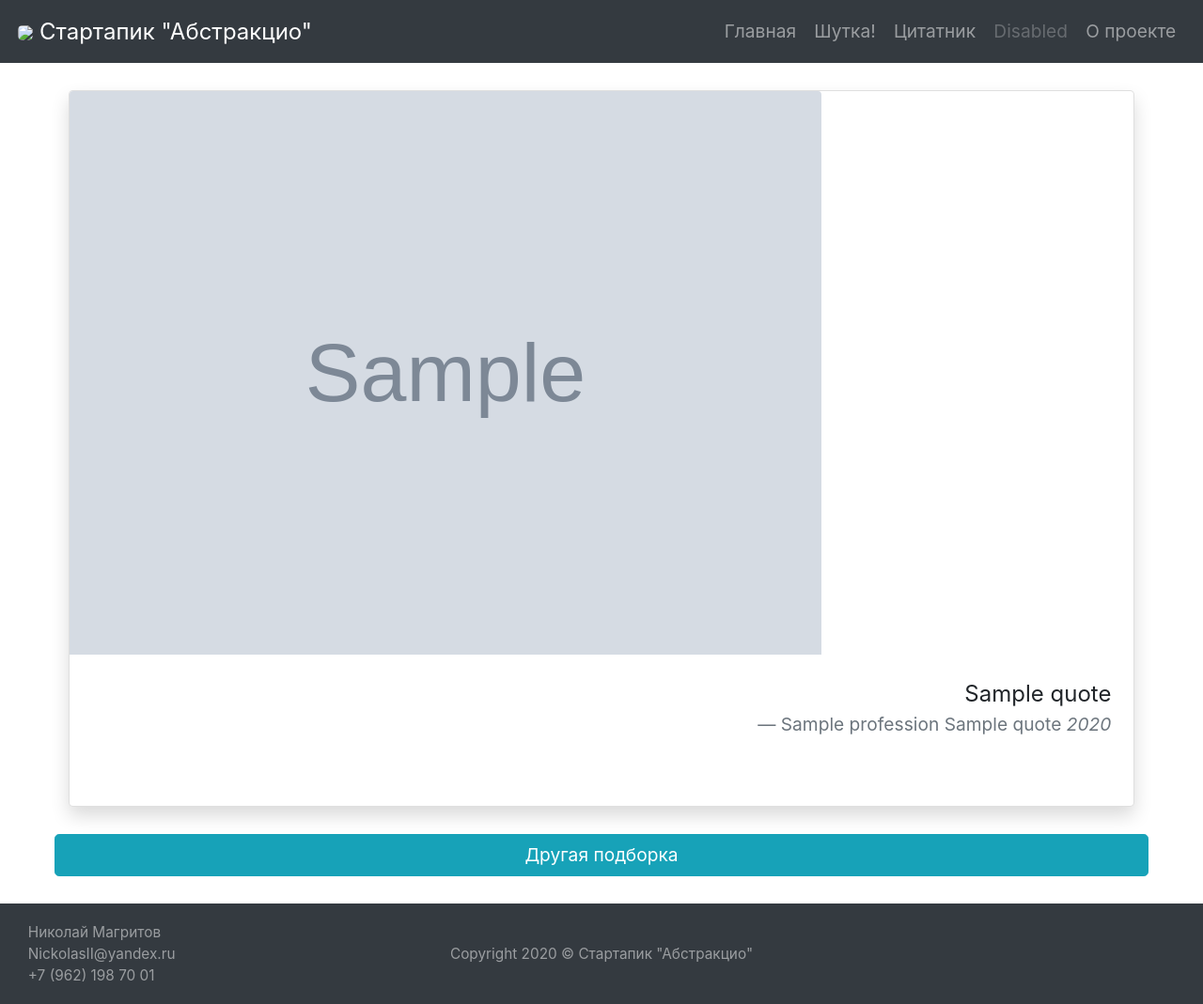
After one commit to Nickolasll/django_abstract, a Django app: template frontend/templates/quote.html in a window 1280 px wide. The commit adds this page. Shown: the whole page at 94% size. Run offline with Django 3.2, Linux system fonts and the light colour scheme; the template is opened without the code that fills it: most values are stand-ins (such as "Sample title", 1, 10 or a date in 2020); grey boxes marked "Sample" are stand-in pictures; some libraries are stand-ins or nearby versions.

Commit message:
quote book

```diff
--- a/frontend/templates/base/navbar.html
+++ b/frontend/templates/base/navbar.html
@@ -15,6 +15,9 @@
             <li class="nav-item {% if nbar == 'joke' %}active{% endif %}">
                 <a class="nav-link" href="joke">Шутка!</a>
             </li>
+            <li class="nav-item {% if nbar == 'quote' %}active{% endif %}">
+                <a class="nav-link" href="quote">Цитатник</a>
+            </li>
             <li class="nav-item">
                 <a class="nav-link disabled" href="#">Disabled</a>
             </li>
--- /dev/null
+++ b/frontend/templates/quote.html
@@ -0,0 +1,28 @@
+{% extends 'base/base_template.html' %}
+{% block title %}Цитата{% endblock %}
+{% load static %}
+
+{% block 'body' %}
+    <div class="card-group my-4">
+{#    <script type="text/javascript" src={% static "joke.js" %}></script>#}
+    {% for quote in quotes %}
+        <div class="col">
+
+    <div class="card shadow align-self-center h-100 mb-4" id="quote">
+        <img class="card-img-top" src={% static quote.picture %} style="max-width: 800px;">
+        <div class="card-body ml-auto" style="max-width: 800px; height: 100%">
+                <blockquote class="blockquote text-right">
+                    <p class="mb-0">{{ quote.quote }}</p>
+                    <footer class="blockquote-footer">{{ quote.profession }} {{ quote.name }} <cite title="Source Title">{{ quote.year }}</cite></footer>
+                </blockquote>
+        </div>
+    </div>
+        </div>
+    {% endfor %}
+
+    </div>
+{#    {% csrf_token %}#}
+    <button type="button" class="btn btn-info mb-4" id="refresh"
+            style="box-shadow: none !important; outline: 0px !important;">Другая подборка</button>
+    <i class="icon-remove-sign"></i>
+{% endblock %}
--- a/frontend/urls.py
+++ b/frontend/urls.py
@@ -1,11 +1,12 @@
 from django.conf.urls import url
 from django.urls import path
 
-from frontend.views import HomeView, AboutView, JokeView
+from frontend.views import HomeView, AboutView, JokeView, QuoteView
 
 urlpatterns = [
     url(r"^$", HomeView.as_view()),
     url(r"about", AboutView.as_view()),
     url(r"joke", JokeView.as_view()),
     path(r"joke", JokeView.as_view(), name='add_joke'),
+    url(r"quote", QuoteView.as_view()),
 ]
```
Also changed, not shown: frontend/domain/joke/factory.py (+8 -6 lines), frontend/domain/quote_book/qoute.py (added, +7 -0 lines), frontend/domain/quote_book/quote_book.py (added, +42 -0 lines), frontend/views.py (+26 -0 lines), frontend/domain/quote_book/__init__.py (added), frontend/static/quote_book/ghandi.jpg (added), frontend/static/quote_book/goblin.jpeg (added), frontend/static/quote_book/ive.jpg (added), frontend/static/quote_book/jobs.jpg (added), frontend/static/quote_book/k.jpg (added), frontend/static/quote_book/kojima.jpg (added), frontend/static/quote_book/logvinov.jpg (added), frontend/static/quote_book/nagiev.jpg (added), frontend/static/quote_book/stathem.jpg (added).
